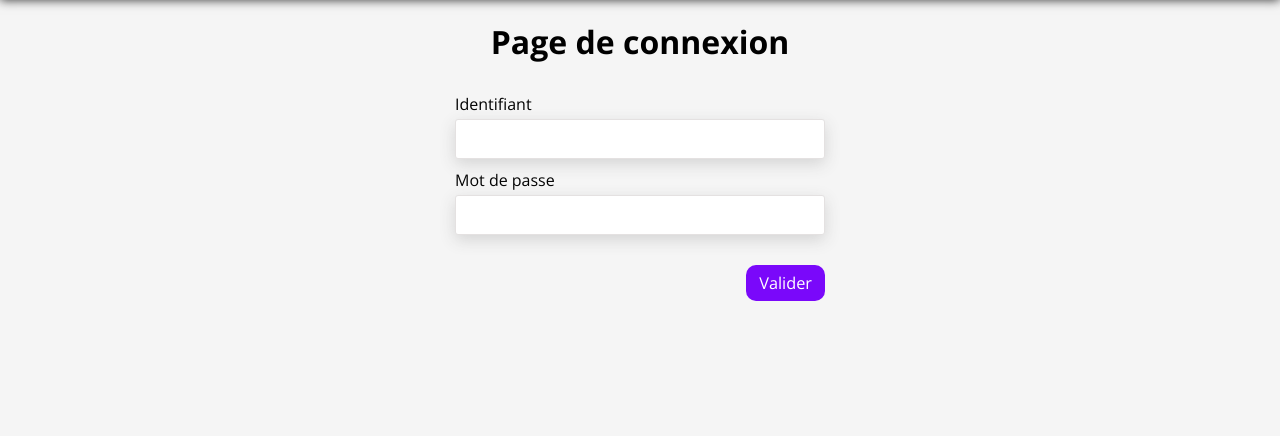
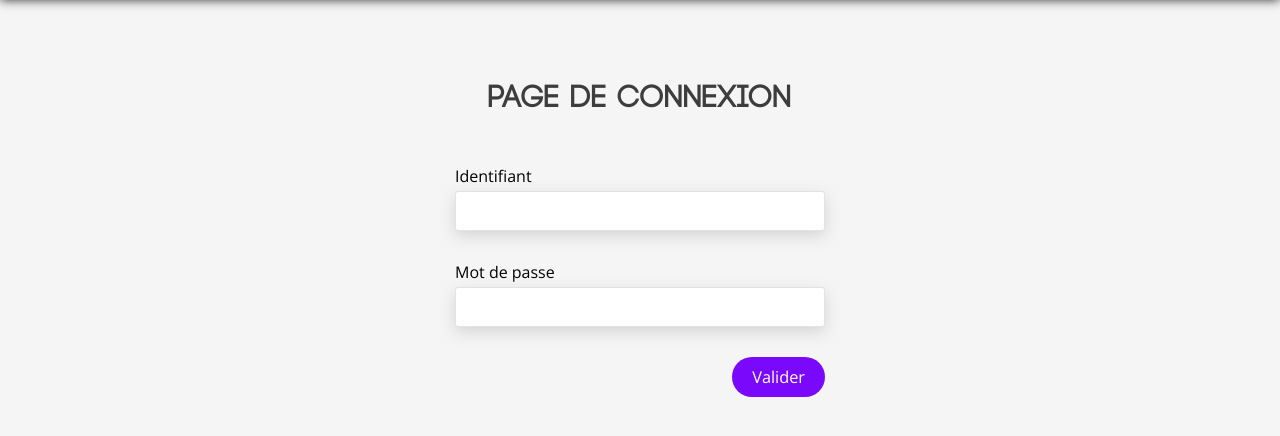
Before and after one commit to rohenha/dashboard-QoS-CI, a PHP site: page /pg_login.php in a window 1280 px wide. Shown: the part 55-491 px from the top of the page. Run offline with PHP 8.4, Linux system fonts and the light colour scheme.

Commit message:
mise à jour page login

```diff
--- a/css/master.css
+++ b/css/master.css
@@ -342,10 +342,10 @@ html, body {
   display: none; }
 
 .btn-purple {
-  border-radius: 10px;
+  border-radius: 26px;
   -webkit-box-sizing: border-box;
           box-sizing: border-box;
-  padding: 7px 13px;
+  padding: 9px 20px;
   background-color: #7A08FA;
   color: #fff;
   cursor: pointer;
@@ -367,14 +367,17 @@ header {
 
 #form_connexion {
   width: 370px;
-  margin: 10px auto; }
+  margin: 70px auto 0 auto; }
   #form_connexion h1 {
-    text-align: center; }
+    text-align: center;
+    font-family: "codeBold", sans-serif;
+    color: #3D3D3D;
+    text-transform: uppercase; }
   @media screen and (max-width: 768px) {
     #form_connexion {
       width: 100%; } }
   #form_connexion form {
-    margin-top: 30px; }
+    margin-top: 50px; }
     #form_connexion form input {
       border: none;
       font-family: "Open Sans", sans-serif; }
@@ -396,7 +399,7 @@ header {
       #form_connexion form input[type='text']:-webkit-autofill, #form_connexion form input[type='password']:-webkit-autofill {
         color: #575757; }
     #form_connexion form p {
-      margin-bottom: 10px; }
+      margin-bottom: 30px; }
       #form_connexion form p#space {
         margin-top: 30px; }
       @media screen and (max-width: 768px) {
--- a/pg_login.php
+++ b/pg_login.php
@@ -1,7 +1,7 @@
 <?php include "inc/header.php" ?>
 
 <div id="wrapper">
-    <div class="bloc_size">
+    <div class="container">
         <div id="form_connexion">
             <h1>Page de connexion</h1>
             <form  autocomplete="off" method="POST" action="/" >
--- a/scss/partials/_login.scss
+++ b/scss/partials/_login.scss
@@ -1,14 +1,15 @@
 #form_connexion{
-    h1{text-align: center}
+    h1{text-align: center;font-family: $code;color:$color1;text-transform: uppercase;}
     width:370px;
-    margin: 10px auto;
+    margin: 70px auto 0 auto;
     @media screen and (max-width: $tablet) {
         width : 100%;
     }
     form{
-        margin-top:30px;
+        margin-top:50px;
         input{border:none;
               font-family: $opensans;
+
         }
         input[type='text'],input[type='password']{
             width:100%;
@@ -31,7 +32,7 @@
 
         }
         p{
-            margin-bottom: 10px;
+            margin-bottom: 30px;
             &#space{ margin-top: 30px;}
             @media screen and (max-width: $tablet) {
                 margin-top: 40px;
--- a/scss/partials/_structure.scss
+++ b/scss/partials/_structure.scss
@@ -5,6 +5,6 @@
 .bloc_size{max-width:$desktopHD;margin:0 auto;box-sizing: border-box; padding:10px;}
 html,body{background-color: $color2;font-size:100%;font-family: $opensans;}
 .popin{display:none;}
-.btn-purple{@include border-radius(10px);box-sizing: border-box; padding:7px 13px; background-color:$color8;color:$color3;cursor:pointer;font-size:1.02em;
+.btn-purple{@include border-radius(26px);box-sizing: border-box; padding:9px 20px; background-color:$color8;color:$color3;cursor:pointer;font-size:1.02em;
            &:hover{background-color:$color9;}
 }
```
Also changed, not shown: css/master.min.css, 2 other files.
